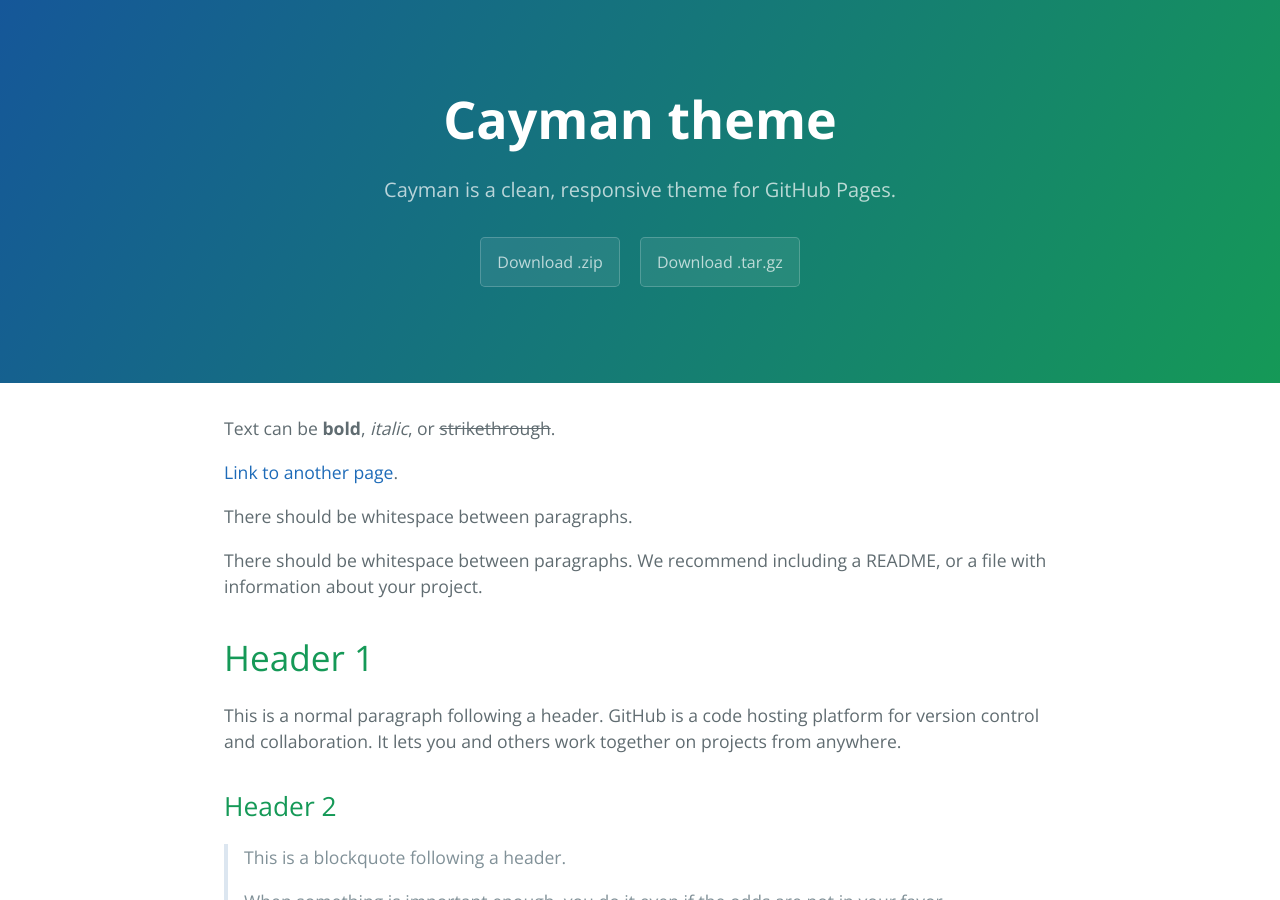
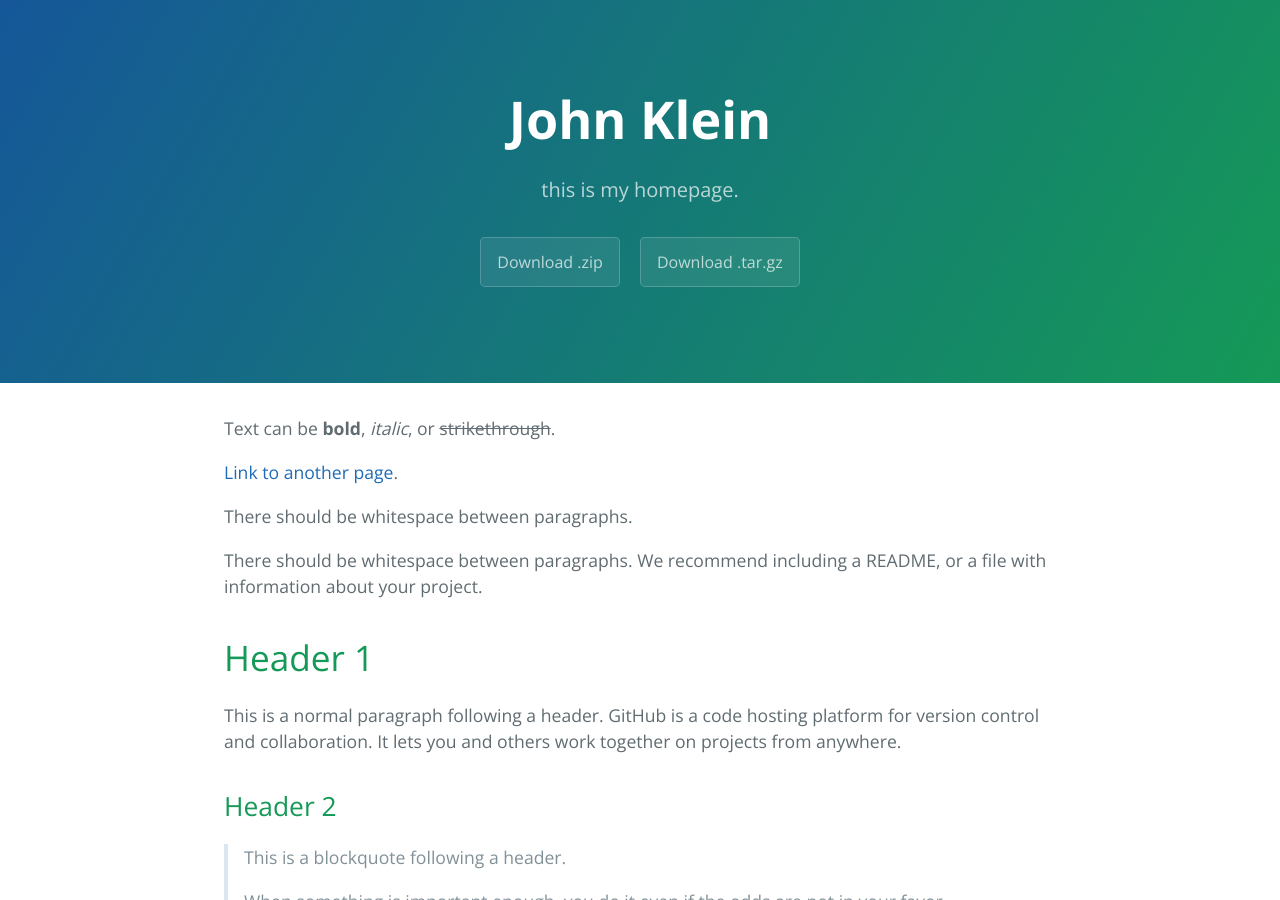
Before and after one commit to john-klein/john-klein.github.io, a Jekyll site: the page built from index.md, in a window 1280 px wide and 900 px high. Built offline with Jekyll 4.4.1, drawn with Linux system fonts in a browser that asks for light colours.

Commit message:
changement de titre

```diff
--- a/_config.yml
+++ b/_config.yml
@@ -1,5 +1,5 @@
-title: Cayman theme
-description: Cayman is a clean, responsive theme for GitHub Pages.
+title: John Klein
+description: this is my homepage.
 show_downloads: true
 google_analytics:
 theme: jekyll-theme-cayman
```
